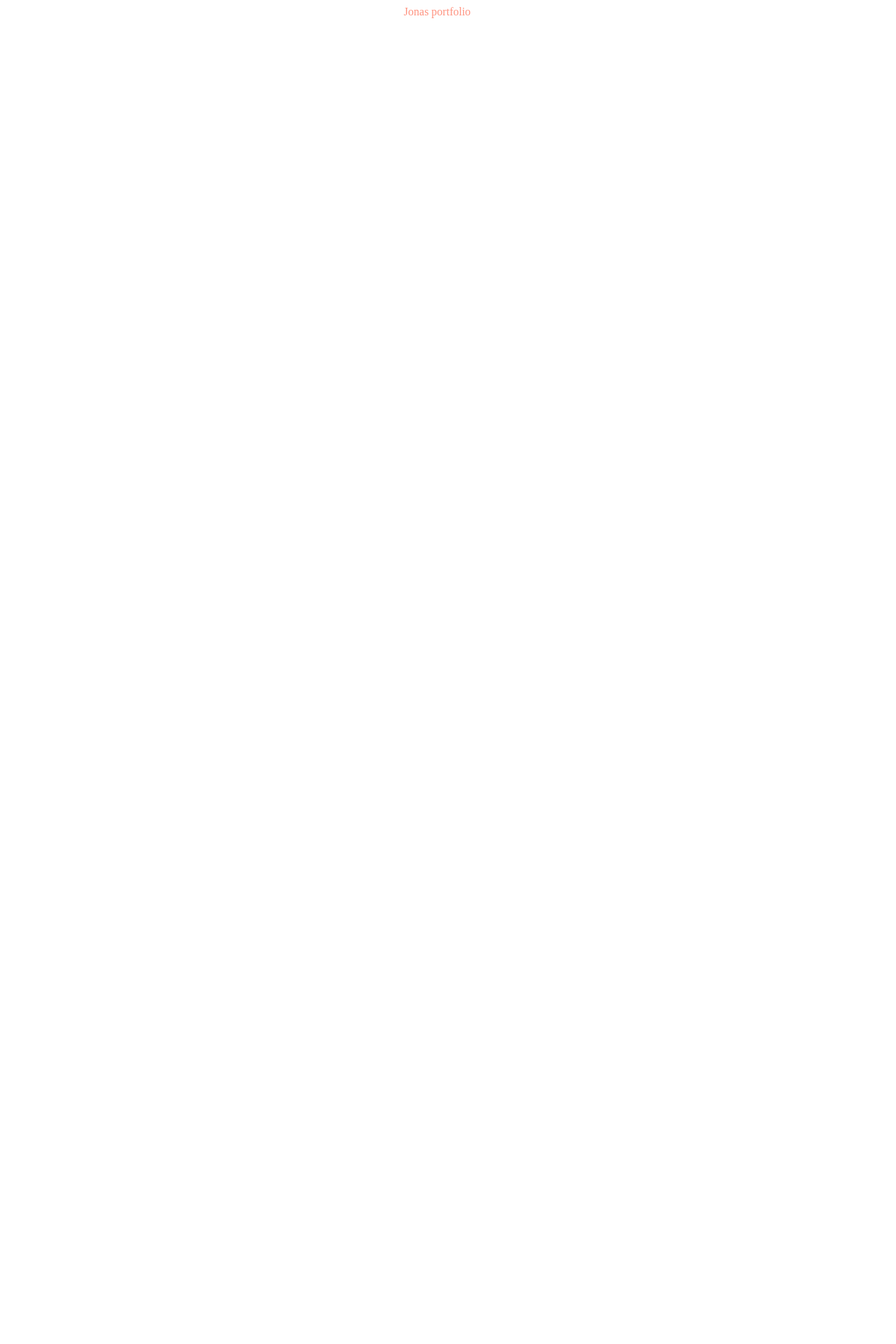
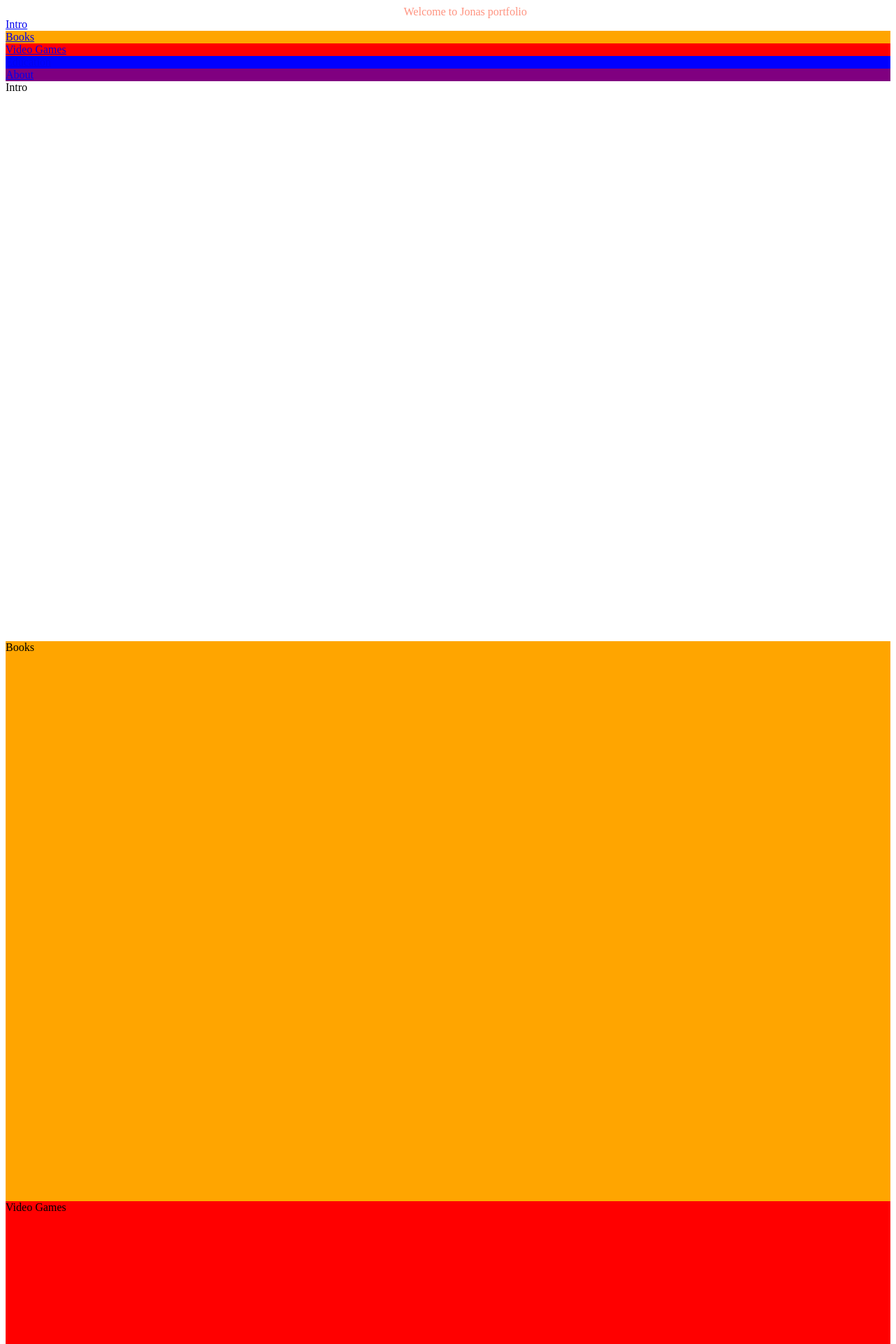
Before and after one commit to JonasAndree/Webb2, a PHP site: page /Current/index.html in a window 1280 px wide. Before the commit the part shown is almost empty. Shown: the top 1920 px of the page at 70% size. Before the commit the page ends 26 px from the top, so only its background shows below. Run offline with PHP 8.4, Linux system fonts and the light colour scheme.

Commit message:
lists sections css

```diff
--- a/Current/css/main.css
+++ b/Current/css/main.css
@@ -2,3 +2,31 @@ header#main-header {
 	margin-left: 45%;
 	color: rgba(255, 40, 2, 0.5);
 }
+
+nav#navigation-field {
+	background-color: rgba(40, 40, 40, 0.8);
+}
+nav#navigation-field ul {
+	list-style-type: none;
+	margin: 0;
+	padding: 0;
+}
+
+.intro-content {
+	background-color: white;
+}
+.books-content {
+	background-color: orange;
+}
+.video-games-content {
+	background-color: red;
+}
+.education-content {
+	background-color: blue;
+}
+.about-content {
+	background-color: purple;
+}
+.main-content {
+	height: 800px;
+}
--- a/Current/index.html
+++ b/Current/index.html
@@ -21,9 +21,25 @@
 	</head>
 
 	<body>
-		<header id="main-header">Jonas portfolio</header>
-		<nav> </nav>
+		<header id="main-header">Welcome to Jonas portfolio</header>
+		<nav id="navigation-field">
+			<ul >
+				<li id="nav-intro" class="intro-content"><a href="#intro-content">Intro</a></li>
+				<li id="nav-books" class="books-content"><a href="#books-content">Books</a></li>
+				<li id="nav-vdeo-games" class="video-games-content"><a href="#video-games-content">Video Games</a></li>
+				<li id="nav-education" class="education-content"><a href="#education-content">Education</a></li>
+				<li id="nav-about" class="about-content"><a href="#about-content">About</a></li>
+			</ul>
+		</nav>
+		<aside> </aside>
+		<main>
+			<section id="intro-content" class="main-content intro-content">Intro</section>
+			<section id="books-content" class="main-content books-content">Books</section>
+			<section id="video-games-content" class="main-content video-games-content">Video Games</section>
+			<section id="education-content" class="main-content education-content">Education</section>
+			<section id="about-content" class="main-content about-content">About</section>
 
+		</main>
 
 
 
```
Also changed, not shown: Lesson4-Intro-CSS/index.html (line endings or trailing spaces).
